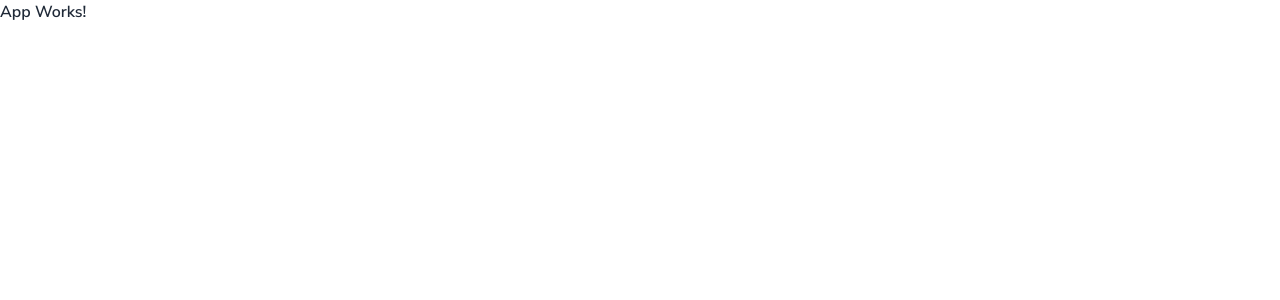
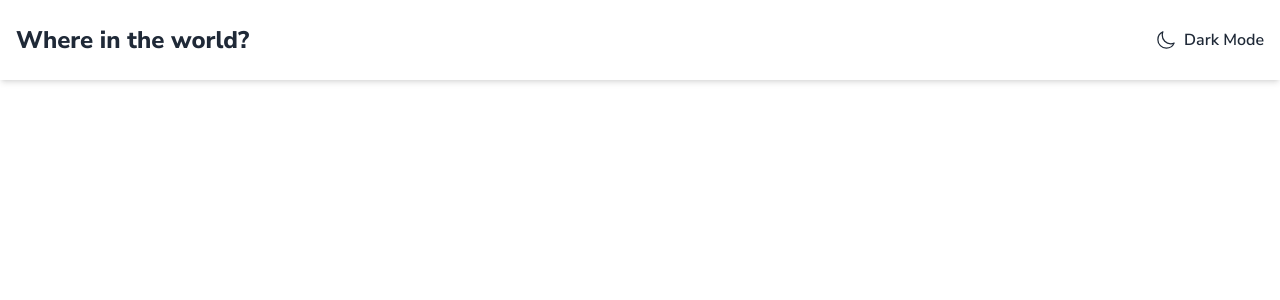
Before and after one commit to gfunk77/react-fem, a React (Vite) app in the folder rest-countries/: page / in a window 1280 px wide. Shown: the top 300 px of the page. Built offline with nearby package versions, Linux system fonts and the light colour scheme.

Commit message:
theme toggle

```diff
--- a/rest-countries/package.json
+++ b/rest-countries/package.json
@@ -12,6 +12,7 @@
   "dependencies": {
     "react": "^18.3.1",
     "react-dom": "^18.3.1",
+    "react-icons": "^5.4.0",
     "react-router-dom": "^7.1.1"
   },
   "devDependencies": {
--- a/rest-countries/src/App.jsx
+++ b/rest-countries/src/App.jsx
@@ -1,4 +1,11 @@
+import Navbar, { Logo, ThemeToggle } from './components/Navbar';
+
 function App() {
-  return <div>App Works!</div>;
+  return (
+    <Navbar>
+      <Logo>Where in the world?</Logo>
+      <ThemeToggle />
+    </Navbar>
+  );
 }
 export default App;
--- /dev/null
+++ b/rest-countries/src/components/Navbar.jsx
@@ -0,0 +1,60 @@
+import { useState, useEffect, useRef } from 'react';
+import { IoMoonOutline, IoSunnyOutline } from 'react-icons/io5';
+
+export function Logo({ children }) {
+  return <h1 className="font-extrabold flex-1 text-sm md:text-2xl">{children}</h1>;
+}
+
+function getInitialTheme() {
+  const storedTheme = localStorage.getItem('theme');
+  const prefersDark = window.matchMedia('(prefers-color-scheme: dark)').matches;
+
+  return storedTheme === 'dark' || prefersDark;
+}
+
+export function ThemeToggle() {
+  const inputRef = useRef(null);
+  const [isDark, setIsDark] = useState(getInitialTheme());
+
+  useEffect(() => {
+    const themeController = inputRef.current;
+    if (themeController) {
+      themeController.checked = isDark;
+      document.documentElement.setAttribute('data-theme', isDark ? 'dark' : 'light');
+      localStorage.setItem('theme', isDark ? 'dark' : 'light');
+    }
+  }, [isDark]);
+
+  const handleChange = () => setIsDark(inputRef.current.checked);
+
+  return (
+    <div className="flex items-center space-x-2">
+      <button className="flex items-center md:text-xl" aria-label="Toggle dark mode">
+        <label className="swap swap-rotate">
+          {/* this hidden checkbox controls the state */}
+          <input
+            onChange={handleChange}
+            ref={inputRef}
+            type="checkbox"
+            className="theme-controller"
+            value="dark"
+          />
+          <IoSunnyOutline className="swap-on" aria-hidden="true" />
+          <IoMoonOutline className="swap-off" aria-hidden="true" />
+        </label>
+      </button>
+      <span className="font-semibold text-xs md:text-base leading-4">
+        {isDark ? 'Light Mode' : 'Dark Mode'}
+      </span>
+    </div>
+  );
+}
+
+function Navbar({ children }) {
+  return (
+    <header className="navbar shadow-md h-20 px-4">
+      <div className="container mx-auto flex items-center justify-between">{children}</div>
+    </header>
+  );
+}
+export default Navbar;
```
Also changed, not shown: 1 other file (tests, documents, lock files or other folders).
